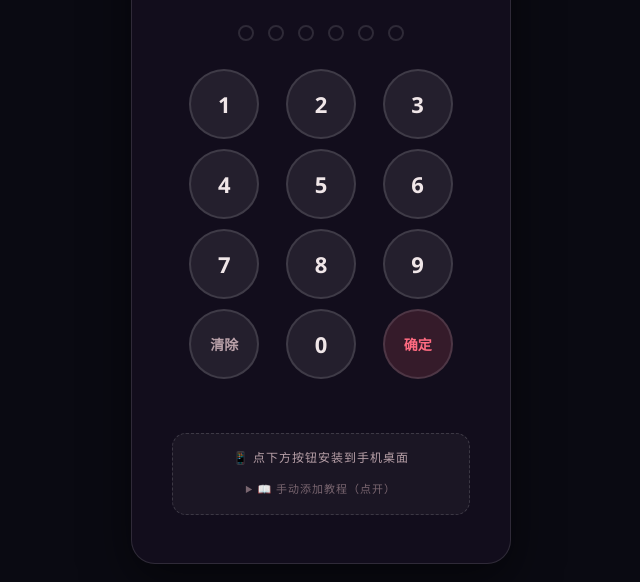
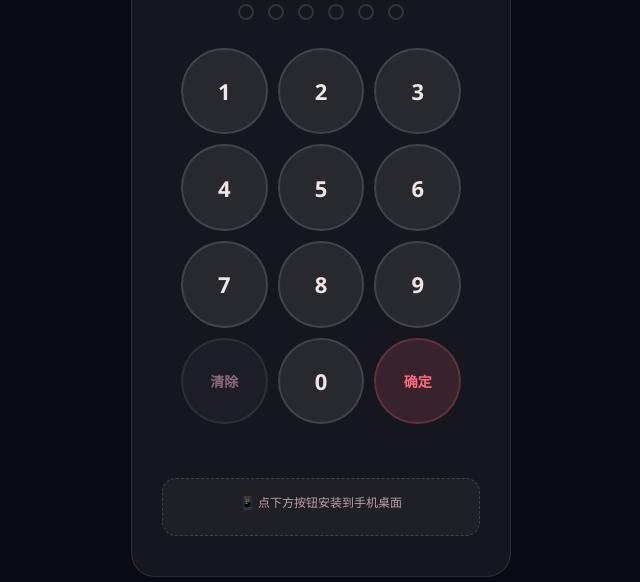
Before and after one commit to susje86777-prog/love-memory, a website: page index.html in a window 1280 px wide. Shown: the part 218-800 px from the top of the page, without its empty margins (319-959 px from the left). Drawn offline with Linux system fonts and the light colour scheme.

Commit message:
Fix: pinPress function name + ID mismatches (pinDisplay→pinDots, lockError→lockMsg)

```diff
--- a/index.html
+++ b/index.html
@@ -770,46 +770,38 @@ input[type="range"]::-webkit-slider-thumb {
 <canvas id="heartsCanvas"></canvas>
 
 <!-- ════════════════════════════════════════════════════════════
-   密码锁屏
+   密码锁屏 - 极简可靠版
    ════════════════════════════════════════════════════════════ -->
 <div id="lockScreen" class="lock-screen">
-  <div class="lock-card">
-    <div class="lock-icon">💕</div>
-    <div class="lock-title" id="lockTitle">Love Memory</div>
-    <div class="lock-subtitle" id="lockSubtitle">输入密码解锁你的回忆</div>
-    <div class="pin-display" id="pinDisplay">
-      <div class="pin-dot"></div><div class="pin-dot"></div>
-      <div class="pin-dot"></div><div class="pin-dot"></div>
-      <div class="pin-dot"></div><div class="pin-dot"></div>
+  <div style="text-align:center;padding:40px 30px;border-radius:24px;background:rgba(255,255,255,0.05);border:1px solid rgba(255,255,255,0.1);max-width:380px;width:90%;">
+    <div style="font-size:56px;margin-bottom:12px;">💕</div>
+    <div style="font-size:24px;font-weight:700;margin-bottom:8px;color:#ff6b81;letter-spacing:2px;" id="lockTitle">Love Memory</div>
+    <div style="font-size:13px;color:#7a6670;margin-bottom:28px;" id="lockSubtitle">输入密码解锁你的回忆</div>
+    <div id="pinDots" style="display:flex;justify-content:center;gap:14px;margin-bottom:28px;">
+      <div class="pin-dot"></div><div class="pin-dot"></div><div class="pin-dot"></div>
+      <div class="pin-dot"></div><div class="pin-dot"></div><div class="pin-dot"></div>
     </div>
-    <div class="keypad" id="keypad">
-      <button onclick="keyTap('1')">1</button><button onclick="keyTap('2')">2</button><button onclick="keyTap('3')">3</button>
-      <button onclick="keyTap('4')">4</button><button onclick="keyTap('5')">5</button><button onclick="keyTap('6')">6</button>
-      <button onclick="keyTap('7')">7</button><button onclick="keyTap('8')">8</button><button onclick="keyTap('9')">9</button>
-      <button class="key-clear" onclick="keyTap('clear')">清除</button>
-      <button onclick="keyTap('0')">0</button>
-      <button class="key-ok" onclick="keyTap('ok')">确定</button>
+    <div id="pinKeys" style="display:grid;grid-template-columns:1fr 1fr 1fr;gap:10px;max-width:280px;margin:0 auto;">
+      <button onclick="pinPress('1')" style="width:100%;aspect-ratio:1;border-radius:50%;font-size:22px;font-weight:600;color:#f0e6e8;background:rgba(255,255,255,0.08);border:2px solid rgba(255,255,255,0.12);cursor:pointer;touch-action:manipulation;">1</button>
+      <button onclick="pinPress('2')" style="width:100%;aspect-ratio:1;border-radius:50%;font-size:22px;font-weight:600;color:#f0e6e8;background:rgba(255,255,255,0.08);border:2px solid rgba(255,255,255,0.12);cursor:pointer;touch-action:manipulation;">2</button>
+      <button onclick="pinPress('3')" style="width:100%;aspect-ratio:1;border-radius:50%;font-size:22px;font-weight:600;color:#f0e6e8;background:rgba(255,255,255,0.08);border:2px solid rgba(255,255,255,0.12);cursor:pointer;touch-action:manipulation;">3</button>
+      <button onclick="pinPress('4')" style="width:100%;aspect-ratio:1;border-radius:50%;font-size:22px;font-weight:600;color:#f0e6e8;background:rgba(255,255,255,0.08);border:2px solid rgba(255,255,255,0.12);cursor:pointer;touch-action:manipulation;">4</button>
+      <button onclick="pinPress('5')" style="width:100%;aspect-ratio:1;border-radius:50%;font-size:22px;font-weight:600;color:#f0e6e8;background:rgba(255,255,255,0.08);border:2px solid rgba(255,255,255,0.12);cursor:pointer;touch-action:manipulation;">5</button>
+      <button onclick="pinPress('6')" style="width:100%;aspect-ratio:1;border-radius:50%;font-size:22px;font-weight:600;color:#f0e6e8;background:rgba(255,255,255,0.08);border:2px solid rgba(255,255,255,0.12);cursor:pointer;touch-action:manipulation;">6</button>
+      <button onclick="pinPress('7')" style="width:100%;aspect-ratio:1;border-radius:50%;font-size:22px;font-weight:600;color:#f0e6e8;background:rgba(255,255,255,0.08);border:2px solid rgba(255,255,255,0.12);cursor:pointer;touch-action:manipulation;">7</button>
+      <button onclick="pinPress('8')" style="width:100%;aspect-ratio:1;border-radius:50%;font-size:22px;font-weight:600;color:#f0e6e8;background:rgba(255,255,255,0.08);border:2px solid rgba(255,255,255,0.12);cursor:pointer;touch-action:manipulation;">8</button>
+      <button onclick="pinPress('9')" style="width:100%;aspect-ratio:1;border-radius:50%;font-size:22px;font-weight:600;color:#f0e6e8;background:rgba(255,255,255,0.08);border:2px solid rgba(255,255,255,0.12);cursor:pointer;touch-action:manipulation;">9</button>
+      <button onclick="pinPress('clear')" style="width:100%;aspect-ratio:1;border-radius:50%;font-size:14px;font-weight:600;color:#8a6a7a;background:rgba(255,255,255,0.03);border:2px solid rgba(255,255,255,0.08);cursor:pointer;touch-action:manipulation;">清除</button>
+      <button onclick="pinPress('0')" style="width:100%;aspect-ratio:1;border-radius:50%;font-size:22px;font-weight:600;color:#f0e6e8;background:rgba(255,255,255,0.08);border:2px solid rgba(255,255,255,0.12);cursor:pointer;touch-action:manipulation;">0</button>
+      <button onclick="pinPress('ok')" style="width:100%;aspect-ratio:1;border-radius:50%;font-size:14px;font-weight:700;color:#ff6b81;background:rgba(255,107,129,0.15);border:2px solid rgba(255,107,129,0.2);cursor:pointer;touch-action:manipulation;">确定</button>
     </div>
-    <div class="lock-error" id="lockError"></div>
-    <div class="lock-footer">
-      <a id="forgotLink" style="display:none" onclick="resetApp()">忘记密码？(将清空所有数据)</a>
+    <div id="lockMsg" style="color:#ff4757;font-size:12px;margin-top:16px;min-height:18px;"></div>
+    <div style="margin-top:20px;">
+      <a id="forgotLink" style="display:none;font-size:11px;color:#7a6670;cursor:pointer;text-decoration:underline;" onclick="resetApp()">忘记密码？(将清空所有数据)</a>
     </div>
-    <div class="install-hint" id="installHint">
-      <div class="install-hint-text">📱 点下方按钮安装到手机桌面</div>
-      <button class="btn-install" id="installBtn" style="display:none" onclick="installApp()">
-        📲 添加至桌面（变APP）
-      </button>
-      <div class="install-manual" id="installManual">
-        <details>
-          <summary>📖 手动添加教程（点开）</summary>
-          <div class="install-steps">
-            <p><b>Chrome / Edge：</b>右上角 ⋮ → 添加到主屏幕</p>
-            <p><b>自带浏览器：</b>菜单 ≡ → 添加至桌面</p>
-            <p><b>华为浏览器：</b>中间 ··· → 添加到桌面</p>
-            <p><b>QQ浏览器：</b>中间菜单 → 添加到桌面</p>
-          </div>
-        </details>
-      </div>
+    <div id="installHint" style="margin-top:16px;padding:14px;background:rgba(255,255,255,0.04);border-radius:14px;border:1px dashed rgba(255,255,255,0.15);">
+      <div style="font-size:12px;color:#b8a0a8;margin-bottom:10px;">📱 点下方按钮安装到手机桌面</div>
+      <button id="installBtn" style="display:none;width:100%;padding:14px;border-radius:25px;font-size:15px;font-weight:700;background:linear-gradient(135deg,#4CAF50,#45a049);color:#fff;border:none;cursor:pointer;" onclick="installApp()">📲 添加至桌面（变APP）</button>
     </div>
   </div>
 </div>
@@ -1074,8 +1066,8 @@ const $$ = (sel) => document.querySelectorAll(sel);
 const lockScreen = $('#lockScreen');
 const lockTitle = $('#lockTitle');
 const lockSubtitle = $('#lockSubtitle');
-const pinDisplay = $('#pinDisplay');
-const lockError = $('#lockError');
+const pinDisplay = $('#pinDots');
+const lockError = $('#lockMsg');
 const forgotLink = $('#forgotLink');
 const appContainer = $('#appContainer');
 const heartsCanvas = $('#heartsCanvas');
@@ -2515,7 +2507,7 @@ document.addEventListener('keydown', (e) => {
 // ══════════════════════════════════════════════════════════════
 
 // 键盘输入函数 - 通过 onclick 调用，手机/电脑都可靠
-function keyTap(key) {
+function pinPress(key) {
   if (key === 'clear') { clearPin(); return; }
   if (key === 'ok') { submitPin(); return; }
   if (pinInput.length < PIN_LENGTH) {
@@ -2524,7 +2516,7 @@ function keyTap(key) {
     if (pinInput.length === PIN_LENGTH) submitPin();
   }
 }
-window.keyTap = keyTap;
+window.pinPress = pinPress;
 
 // Tab切换
 $('#tabBar').addEventListener('click', (e) => {
```
